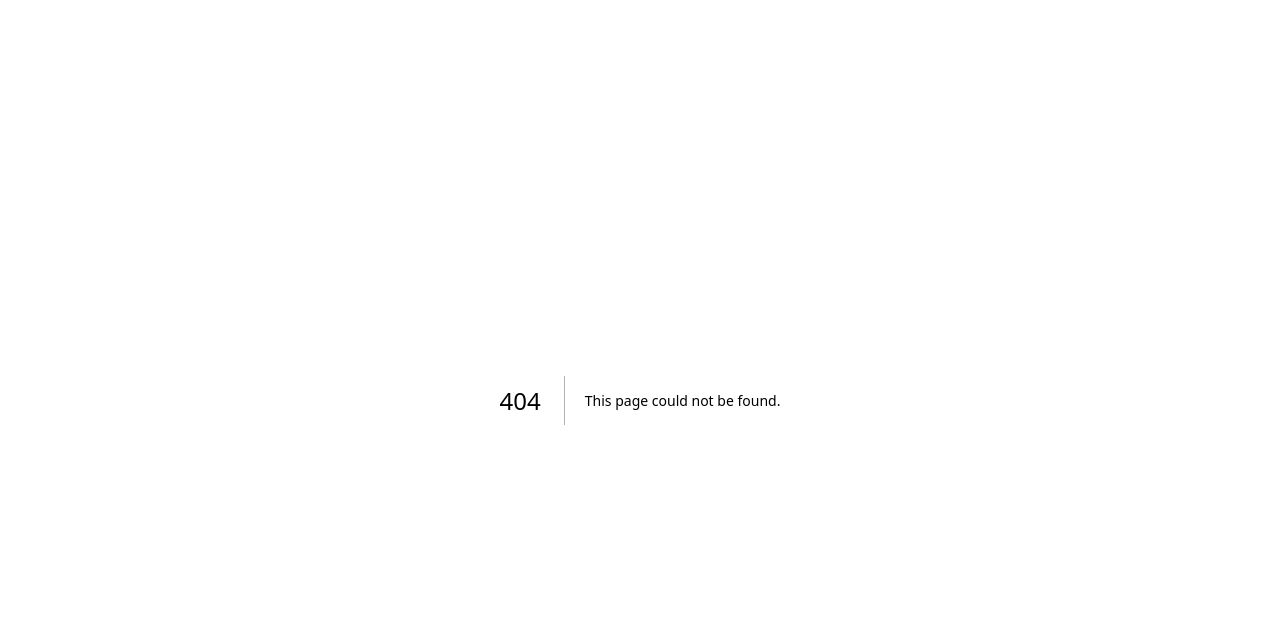
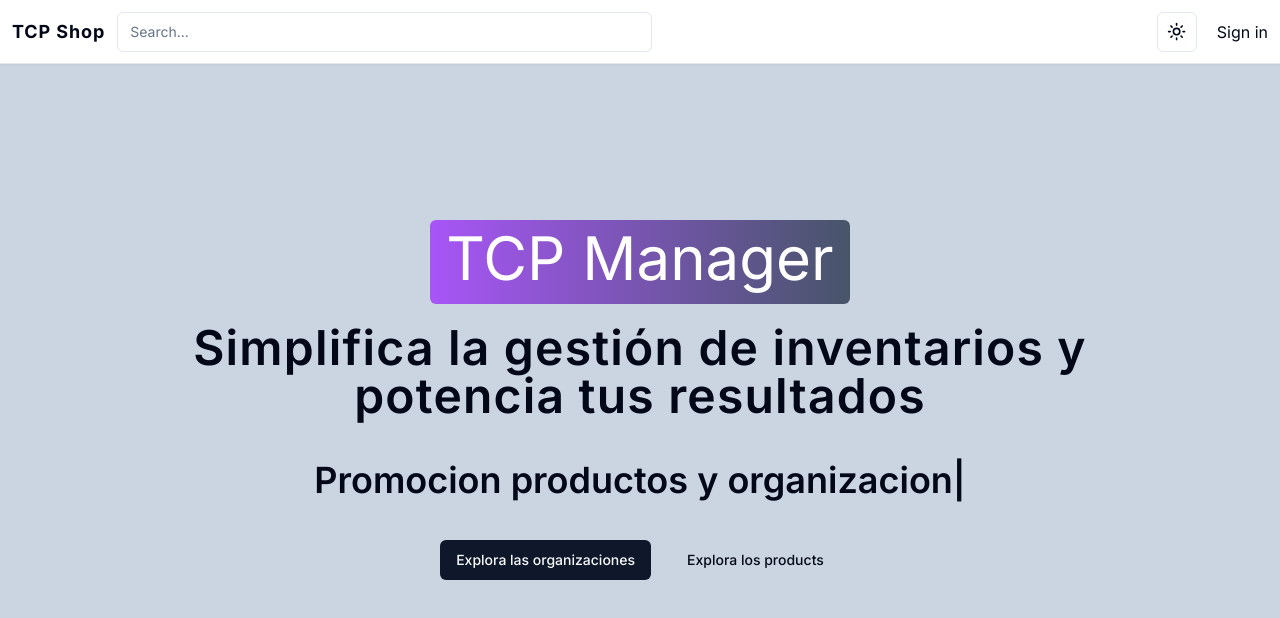
Before and after one commit to thekevinrex/tcp-manager, a Next.js app: page / in a window 1280 px wide. Before the commit this address had no page. Shown: the top 618 px of the page. Built offline with nearby package versions, Linux system fonts and the light colour scheme; no server answers.

Commit message:
start working in landing page

```diff
--- /dev/null
+++ b/src/app/(root)/(landing)/layout.tsx
@@ -0,0 +1,17 @@
+import { Header } from "../_components/header";
+
+export default function ProductLayout({
+	children,
+}: {
+	children: React.ReactNode;
+}) {
+	return (
+		<>
+			<header className="w-full flex flex-row justify-center fixed top-0 left-0 bg-background">
+				<Header />
+			</header>
+
+			<main className="flex flex-col w-full">{children}</main>
+		</>
+	);
+}
--- /dev/null
+++ b/src/app/(root)/(landing)/page.tsx
@@ -0,0 +1,48 @@
+"use client";
+
+import { Button } from "@/components/ui/button";
+import Link from "next/link";
+import { TypeAnimation } from "react-type-animation";
+
+export default function Home() {
+	return (
+		<div className="flex w-full min-h-screen justify-center items-center bg-slate-300">
+			<div className="flex justify-center flex-col items-center space-y-5">
+				<div className="text-3xl md:text-6xl px-4 text-white py-2 rounded-md bg-gradient-to-r from-purple-500 to-slate-600 pb-4 w-fit">
+					TCP Manager
+				</div>
+				<h1 className="text-2xl md:text-5xl font-semibold tracking-wide text-pretty text-center max-w-screen-lg">
+					Simplifica la gestión de inventarios y potencia tus resultados
+				</h1>
+
+				<div className="text-4xl flex font-semibold py-5">
+					<TypeAnimation
+						preRenderFirstString={true}
+						sequence={[
+							800,
+							"Gestión de inventario en tiempo real",
+							800,
+							"Promocion productos y organizacion",
+							800,
+							"Análisis de datos",
+							800,
+							"Automatización de procesos",
+						]}
+						speed={55}
+						repeat={Infinity}
+					/>
+				</div>
+
+				<div className="flex gap-x-5 justify-center">
+					<Button asChild>
+						<Link href={"/organizations"}>Explora las organizaciones</Link>
+					</Button>
+
+					<Button asChild variant={"ghost"}>
+						<Link href={"/products"}>Explora los products</Link>
+					</Button>
+				</div>
+			</div>
+		</div>
+	);
+}
```
